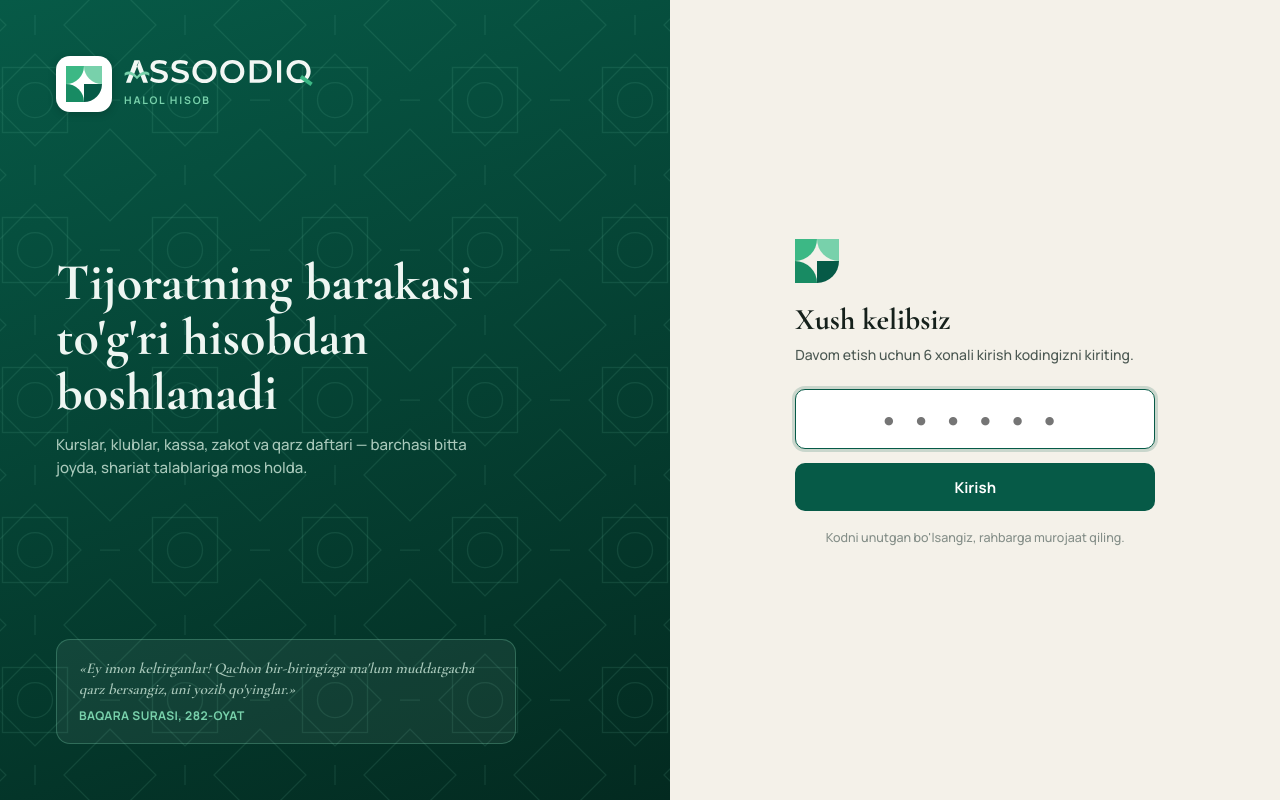
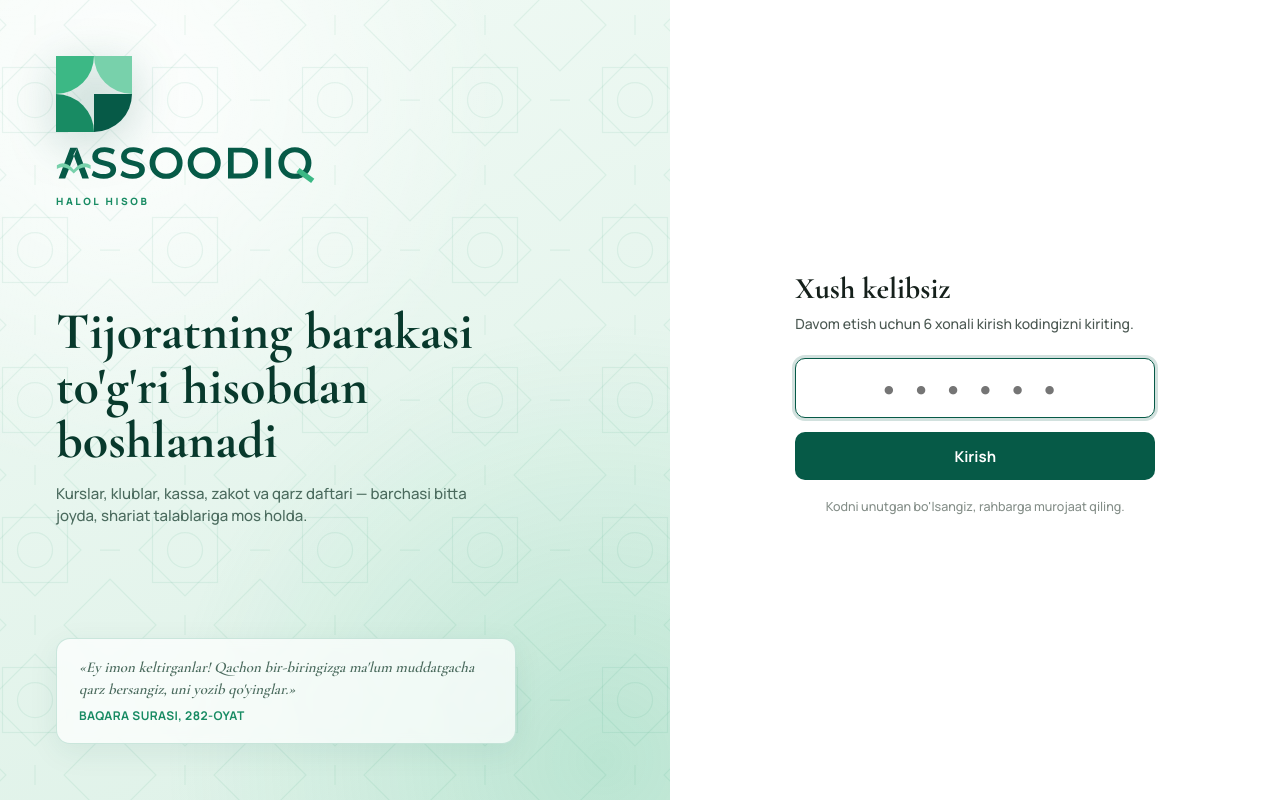
Before and after one commit to vasilakhadjimatova-stack/Assoodiq, a Flask app: page /kirish in a window 1280 px wide. Run offline with Flask 3, Linux system fonts and the light colour scheme.

Commit message:
feat(brand): yashil logo, och yon panel va jonli kirish sahifasi
- Logo yozuvi hamma joyda yashil (asl logodagidek): yon panel va kirish
  sahifasining chap qismi och fonga o'tkazildi
- Yon panel: oq fon, pastda xira naqsh, faol bo'limda yashil gradient chiziq
- Kirish sahifasi: katta logo, bo'laklari burchakdan yig'iladigan animatsiya
  (prefers-reduced-motion'da o'chadi), oq oyat kartochkasi
- Qorong'i mavzuda logo yozuvi yashil, to'q bo'lak fonga singib ketmaydi

Co-Authored-By: Claude Opus 5.5 <noreply@anthropic.com>
Claude-Session: https://claude.ai/code/session_01DkcMtNmmPnFdSFcGHH43mz

```diff
--- a/static/css/app.css
+++ b/static/css/app.css
@@ -29,10 +29,13 @@
   --grid: #ECE6DA;
   --hero1: #0A6650;
   --hero2: #054536;
-  --side-bg: #064A3A;
-  --side-bg2: #033227;
-  --side-txt: #DCEDE5;
-  --side-txt2: #93BFAC;
+  --side-bg: #FFFFFF;
+  --side-txt: #22322B;
+  --side-txt2: #7A8A83;
+  --side-hover: #F0F7F3;
+  --side-on-bg: #E3F3EB;
+  --side-on-txt: #065A47;
+  --logo-sub: #188B63;
   --shadow: 0 1px 2px rgba(20, 35, 28, .05), 0 4px 16px rgba(20, 35, 28, .05);
   --shadow-lg: 0 10px 40px rgba(10, 30, 22, .18);
   --r: 14px;
@@ -47,12 +50,12 @@
     --bg: #0A1310; --surface: #101C17; --surface2: #15241E; --surface3: #1B2D26;
     --line: #20332B; --line2: #2A4137;
     --txt: #E8EFEB; --txt2: #A7B6AF; --txt3: #6F8179;
-    --brand: #188B63; --brand-strong: #1F9E72; --brand-bg: #10362B; --brand-txt: #6CCBA2; --logo-txt: #E8F2EC;
+    --brand: #188B63; --brand-strong: #1F9E72; --brand-bg: #10362B; --brand-txt: #6CCBA2;
     --gold: #D2A653; --gold-soft: #B8904A; --gold-bg: #2B2414;
     --ok: #4CC08A; --ok-bg: #12301F; --bad: #EE7B69; --bad-bg: #3A1A15;
     --warn: #E0B25A; --warn-bg: #2E2410; --info: #7DB0DD; --info-bg: #14263A;
     --chart-in: #22A06F; --chart-out: #BA8724; --grid: #1C2C25;
-    --side-bg: #06231B; --side-bg2: #031510; --hero1: #0B5C48; --hero2: #063A2D;
+    --side-bg: #0C1814; --side-txt: #DCE8E2; --side-txt2: #7E9289; --side-hover: rgba(255, 255, 255, .05); --side-on-bg: rgba(60, 184, 133, .14); --side-on-txt: #78D1AB; --logo-sub: #78D1AB; --logo-txt: #4CC394; --hero1: #0B5C48; --hero2: #063A2D;
     --shadow: 0 1px 2px rgba(0, 0, 0, .3); --shadow-lg: 0 10px 40px rgba(0, 0, 0, .5);
     color-scheme: dark;
   }
@@ -61,12 +64,12 @@
   --bg: #0A1310; --surface: #101C17; --surface2: #15241E; --surface3: #1B2D26;
   --line: #20332B; --line2: #2A4137;
   --txt: #E8EFEB; --txt2: #A7B6AF; --txt3: #6F8179;
-  --brand: #188B63; --brand-strong: #1F9E72; --brand-bg: #10362B; --brand-txt: #6CCBA2; --logo-txt: #E8F2EC;
+  --brand: #188B63; --brand-strong: #1F9E72; --brand-bg: #10362B; --brand-txt: #6CCBA2;
   --gold: #D2A653; --gold-soft: #B8904A; --gold-bg: #2B2414;
   --ok: #4CC08A; --ok-bg: #12301F; --bad: #EE7B69; --bad-bg: #3A1A15;
   --warn: #E0B25A; --warn-bg: #2E2410; --info: #7DB0DD; --info-bg: #14263A;
   --chart-in: #22A06F; --chart-out: #BA8724; --grid: #1C2C25;
-  --side-bg: #06231B; --side-bg2: #031510; --hero1: #0B5C48; --hero2: #063A2D;
+  --side-bg: #0C1814; --side-txt: #DCE8E2; --side-txt2: #7E9289; --side-hover: rgba(255, 255, 255, .05); --side-on-bg: rgba(60, 184, 133, .14); --side-on-txt: #78D1AB; --logo-sub: #78D1AB; --logo-txt: #4CC394; --hero1: #0B5C48; --hero2: #063A2D;
   --shadow: 0 1px 2px rgba(0, 0, 0, .3); --shadow-lg: 0 10px 40px rgba(0, 0, 0, .5);
   color-scheme: dark;
 }
@@ -94,41 +97,49 @@ h1, h2, h3, h4 { margin: 0; font-weight: 700; }
 .shell { display: grid; grid-template-columns: 252px minmax(0, 1fr); min-height: 100vh; }
 .side {
   position: sticky; top: 0; height: 100vh; display: flex; flex-direction: column;
-  background:
-    url("../img/pattern.svg") center/120px repeat,
-    linear-gradient(180deg, var(--side-bg), var(--side-bg2));
-  color: var(--side-txt); padding: 22px 14px 16px;
+  background: var(--side-bg); border-right: 1px solid var(--line);
+  color: var(--side-txt); padding: 22px 14px 16px; overflow: hidden;
 }
-.brand { display: flex; align-items: center; gap: 12px; padding: 2px 8px 22px; }
-.brand-tile { width: 42px; height: 42px; flex: none; border-radius: 11px; background: #fff; display: grid; place-items: center; box-shadow: 0 2px 8px rgba(0, 0, 0, .18); }
-.brand-tile img { width: 28px; height: 28px; display: block; }
+/* pastki qismda xira islomiy naqsh */
+.side::before {
+  content: ""; position: absolute; left: 0; right: 0; bottom: 0; height: 320px; pointer-events: none;
+  background: url("../img/pattern-soft.svg") center bottom/120px;
+  -webkit-mask-image: linear-gradient(to top, #000 0%, transparent 100%);
+  mask-image: linear-gradient(to top, #000 0%, transparent 100%);
+}
+.side > * { position: relative; }
+.brand { display: flex; align-items: center; gap: 12px; padding: 4px 8px 24px; margin: 0 0 6px; border-bottom: 1px solid var(--line); }
+.brand .mark { width: 40px; height: 40px; flex: none; filter: drop-shadow(0 3px 6px rgba(6, 90, 71, .18)); transition: transform .3s ease; }
+.brand:hover .mark { transform: rotate(-8deg) scale(1.04); }
 .brand-txt { min-width: 0; }
 .wordmark { display: block; height: auto; }
 .wordmark .wm-t { fill: var(--logo-txt); }
 .wordmark .wm-a1 { fill: #78D1AB; }
 .wordmark .wm-a2 { fill: #3CB885; }
-.side .wordmark, .login-art .wordmark { --logo-txt: #F2F7F4; width: 138px; }
-.brand-sub { font-size: 10.5px; letter-spacing: 1.8px; text-transform: uppercase; color: var(--mint, #78D1AB); margin-top: 6px; font-weight: 700; }
-.nav { display: flex; flex-direction: column; gap: 2px; flex: 1; overflow-y: auto; }
-.nav-h { font-size: 10.5px; letter-spacing: 1.4px; text-transform: uppercase; color: var(--side-txt2); padding: 14px 12px 6px; opacity: .8; }
+.side .wordmark { width: 142px; }
+.brand-sub { font-size: 10px; letter-spacing: 2.6px; text-transform: uppercase; color: var(--logo-sub); margin-top: 7px; font-weight: 800; }
+.nav { display: flex; flex-direction: column; gap: 2px; flex: 1; overflow-y: auto; padding-top: 4px; }
+.nav-h { font-size: 10.5px; letter-spacing: 1.4px; text-transform: uppercase; color: var(--side-txt2); padding: 16px 12px 6px; font-weight: 700; }
 .nav a {
-  display: flex; align-items: center; gap: 12px; padding: 9px 12px; border-radius: 10px;
-  color: var(--side-txt); font-weight: 600; font-size: 14px; transition: background .15s;
+  position: relative; display: flex; align-items: center; gap: 12px; padding: 9px 12px; border-radius: 10px;
+  color: var(--side-txt); font-weight: 600; font-size: 14px; transition: background .15s, color .15s;
 }
-.nav a .ic { color: var(--side-txt2); }
-.nav a:hover { background: rgba(255, 255, 255, .06); }
-.nav a.on { background: rgba(120, 209, 171, .14); color: #FFFFFF; box-shadow: inset 2px 0 0 #78D1AB; }
-.nav a.on .ic { color: #78D1AB; }
-.nav .badge { margin-left: auto; min-width: 20px; padding: 0 6px; height: 20px; border-radius: 10px; background: rgba(255,255,255,.1); color: var(--side-txt); font-size: 11.5px; display: grid; place-items: center; }
-.nav .badge.hot { background: #C2503D; color: #fff; }
-.side-foot { border-top: 1px solid rgba(255, 255, 255, .08); padding: 12px 6px 0; display: flex; align-items: center; gap: 10px; }
-.avatar { width: 34px; height: 34px; border-radius: 50%; background: rgba(120, 209, 171, .2); color: #D8F3E6; display: grid; place-items: center; font-weight: 700; font-size: 13px; flex: none; }
+.nav a .ic { color: var(--side-txt2); transition: color .15s; }
+.nav a:hover { background: var(--side-hover); }
+.nav a:hover .ic { color: var(--side-on-txt); }
+.nav a.on { background: var(--side-on-bg); color: var(--side-on-txt); font-weight: 700; }
+.nav a.on::before { content: ""; position: absolute; left: -14px; top: 8px; bottom: 8px; width: 4px; border-radius: 0 4px 4px 0; background: linear-gradient(180deg, #3CB885, #065A47); }
+.nav a.on .ic { color: var(--side-on-txt); }
+.nav .badge { margin-left: auto; min-width: 20px; padding: 0 6px; height: 20px; border-radius: 10px; background: var(--surface2); color: var(--txt2); font-size: 11.5px; display: grid; place-items: center; }
+.nav .badge.hot { background: var(--bad); color: #fff; }
+.side-foot { border-top: 1px solid var(--line); padding: 12px 6px 0; display: flex; align-items: center; gap: 10px; }
+.avatar { width: 34px; height: 34px; border-radius: 50%; background: linear-gradient(140deg, #78D1AB, #3CB885); color: #fff; display: grid; place-items: center; font-weight: 800; font-size: 13px; flex: none; }
 .side-foot .who { flex: 1; min-width: 0; }
 .side-foot .who b { display: block; font-size: 13px; white-space: nowrap; overflow: hidden; text-overflow: ellipsis; }
 .side-foot .who span { font-size: 11.5px; color: var(--side-txt2); }
 .icon-btn { width: 34px; height: 34px; display: grid; place-items: center; border-radius: 9px; border: 0; background: transparent; color: inherit; cursor: pointer; }
 .side .icon-btn { color: var(--side-txt2); }
-.side .icon-btn:hover { background: rgba(255, 255, 255, .08); color: #fff; }
+.side .icon-btn:hover { background: var(--side-hover); color: var(--side-on-txt); }
 
 .main { min-width: 0; padding: 26px 32px 60px; }
 .wrap { max-width: 1240px; margin: 0 auto; }
@@ -366,16 +377,39 @@ details.more .menu { position: absolute; right: 0; top: calc(100% + 4px); backgr
 
 /* Kirish sahifasi */
 .login { min-height: 100vh; display: grid; grid-template-columns: 1.1fr 1fr; }
-.login-art { background: url("../img/pattern.svg") center/150px, linear-gradient(160deg, #075A47, #032A20); color: #EEF6F2; padding: 56px; display: flex; flex-direction: column; justify-content: space-between; }
-.login-art h1 { font: 700 52px/1.05 var(--display); max-width: 440px; }
-.login-brand { padding: 0; }
-.login-brand .brand-tile { width: 56px; height: 56px; border-radius: 14px; }
-.login-brand .brand-tile img { width: 36px; height: 36px; }
-.login-brand .wordmark { width: 190px; }
-.login-mark { width: 44px; height: 44px; display: block; margin-bottom: 18px; }
-.login-art p { color: #A9C9BB; max-width: 420px; font-size: 15px; }
-.login-art .ayah { background: rgba(255, 255, 255, .06); border-color: rgba(120, 209, 171, .3); color: #EEF6F2; max-width: 460px; }
-.login-form { display: grid; place-items: center; padding: 32px; }
+.login-art {
+  position: relative; overflow: hidden; padding: 56px; display: flex; flex-direction: column; justify-content: space-between; gap: 32px;
+  background:
+    radial-gradient(circle at 18% 12%, rgba(255, 255, 255, .9) 0, transparent 42%),
+    radial-gradient(circle at 90% 95%, rgba(60, 184, 133, .22) 0, transparent 45%),
+    linear-gradient(160deg, #F1FAF5 0%, #DDF1E7 100%);
+  color: #0B3A2E;
+}
+.login-art::before { content: ""; position: absolute; inset: 0; background: url("../img/pattern-soft.svg") center/150px; opacity: .9; pointer-events: none; }
+.login-art > * { position: relative; }
+.login-art h1 { font: 700 52px/1.05 var(--display); max-width: 460px; color: #08392C; }
+.login-art p { color: #4A6A5D; max-width: 420px; font-size: 15px; }
+.login-art .ayah { background: rgba(255, 255, 255, .72); border-color: rgba(24, 139, 99, .2); color: #163F33; max-width: 460px; backdrop-filter: blur(4px); box-shadow: 0 8px 30px rgba(6, 90, 71, .08); }
+.login-art .ayah small { color: #188B63; }
+.login-lockup { display: flex; flex-direction: column; align-items: flex-start; gap: 14px; }
+.login-lockup .mark { width: 76px; height: 76px; filter: drop-shadow(0 10px 22px rgba(6, 90, 71, .25)); }
+.login-lockup .wordmark { width: 260px; --logo-txt: #065A47; }
+.login-lockup .brand-sub { color: #188B63; margin-top: -4px; }
+/* logo bo'laklari burchakdan yig'iladi */
+.login-lockup .q { transform-box: fill-box; animation: q-in .7s cubic-bezier(.2, .8, .2, 1.15) both; }
+.login-lockup .q1 { transform-origin: 0 0; animation-delay: .05s; }
+.login-lockup .q2 { transform-origin: 100% 0; animation-delay: .15s; }
+.login-lockup .q3 { transform-origin: 0 100%; animation-delay: .25s; }
+.login-lockup .q4 { transform-origin: 0 0; animation-delay: .35s; }
+.login-lockup .wordmark, .login-lockup .brand-sub { animation: fade-up .7s ease .4s both; }
+@keyframes q-in { from { transform: scale(0); opacity: 0; } to { transform: none; opacity: 1; } }
+@keyframes fade-up { from { transform: translateY(8px); opacity: 0; } to { transform: none; opacity: 1; } }
+@media (prefers-reduced-motion: reduce) { .login-lockup * { animation: none !important; } }
+:root[data-theme="dark"] .side .mark .q4, :root[data-theme="dark"] .topbar .mark .q4 { fill: #12805F; }
+@media (prefers-color-scheme: dark) {
+  :root:not([data-theme="light"]) .side .mark .q4, :root:not([data-theme="light"]) .topbar .mark .q4 { fill: #12805F; }
+}
+.login-form { display: grid; place-items: center; padding: 32px; background: var(--surface); }
 .login-box { width: min(360px, 100%); }
 .login-box h2 { font: 700 30px var(--display); }
 .code-in { font-size: 28px !important; height: 60px !important; letter-spacing: 12px; text-align: center; font-weight: 800 !important; }
@@ -399,7 +433,7 @@ details.more .menu { position: absolute; right: 0; top: calc(100% + 4px); backgr
   .main { padding: 16px 16px 96px; }
   .topbar { display: flex; align-items: center; gap: 10px; margin: -4px 0 14px; }
   .topbar-logo { display: flex; align-items: center; gap: 10px; }
-  .topbar-logo img { width: 30px; height: 30px; }
+  .topbar-logo .mark { width: 30px; height: 30px; }
   .topbar-logo .wordmark { width: 118px; }
   .topbar .icon-btn { color: var(--txt2); border: 1px solid var(--line); background: var(--surface); }
   .bottom-nav { display: grid; grid-template-columns: repeat(5, 1fr); position: fixed; left: 0; right: 0; bottom: 0; z-index: 50; background: var(--surface); border-top: 1px solid var(--line); padding: 6px 4px calc(6px + env(safe-area-inset-bottom)); }
@@ -422,7 +456,9 @@ details.more .menu { position: absolute; right: 0; top: calc(100% + 4px); backgr
   .search { max-width: none; min-width: 100%; }
   .form-grid { grid-template-columns: minmax(0, 1fr); }
   .login { grid-template-columns: minmax(0, 1fr); }
-  .login-art { padding: 32px 24px; gap: 24px; }
+  .login-art { padding: 32px 24px; gap: 20px; }
+  .login-lockup .mark { width: 56px; height: 56px; }
+  .login-lockup .wordmark { width: 200px; }
   .login-art h1 { font-size: 36px; }
   .login-art .ayah, .login-art p { display: none; }
   /* Jadval → kartochka */
@@ -445,4 +481,3 @@ details.more .menu { position: absolute; right: 0; top: calc(100% + 4px); backgr
   .kv b { font-size: 13.5px; }
   .month-nav span { min-width: 104px; }
 }
-.login-art .ayah small { color: #78D1AB; }
--- a/templates/base.html
+++ b/templates/base.html
@@ -12,7 +12,7 @@
   <link rel="preconnect" href="https://fonts.googleapis.com">
   <link rel="preconnect" href="https://fonts.gstatic.com" crossorigin>
   <link href="https://fonts.googleapis.com/css2?family=Cormorant+Garamond:wght@600;700&family=Manrope:wght@500;600;700;800&display=swap" rel="stylesheet">
-  <link rel="stylesheet" href="{{ url_for('static', filename='css/app.css') }}?v=2">
+  <link rel="stylesheet" href="{{ url_for('static', filename='css/app.css') }}?v=3">
   <script>
     try { var t = localStorage.getItem('theme'); if (t) document.documentElement.dataset.theme = t; } catch (e) {}
   </script>
@@ -23,7 +23,7 @@
 <div class="shell">
   <aside class="side" id="side">
     <a class="brand" href="/" aria-label="Assoodiq">
-      <span class="brand-tile"><img src="{{ url_for('static', filename='img/mark.svg') }}" alt=""></span>
+      {% include "partials/mark.svg" %}
       <div class="brand-txt">{% include "partials/wordmark.svg" %}<div class="brand-sub">Halol hisob</div></div>
     </a>
     <nav class="nav">
@@ -56,7 +56,7 @@
     <div class="wrap">
       <div class="topbar">
         <button class="icon-btn" type="button" data-nav-open>{{ ui.icon('menu') }}</button>
-        <a class="topbar-logo" href="/" aria-label="Assoodiq"><img src="{{ url_for('static', filename='img/mark.svg') }}" alt="">{% include "partials/wordmark.svg" %}</a>
+        <a class="topbar-logo" href="/" aria-label="Assoodiq">{% include "partials/mark.svg" %}{% include "partials/wordmark.svg" %}</a>
       </div>
       {% block content %}{% endblock %}
     </div>
@@ -76,7 +76,7 @@
 <div class="flashes">
   {% for cat, msg in get_flashed_messages(with_categories=true) %}<div class="flash {{ cat }}">{{ msg }}</div>{% endfor %}
 </div>
-<script src="{{ url_for('static', filename='js/app.js') }}?v=2"></script>
+<script src="{{ url_for('static', filename='js/app.js') }}?v=3"></script>
 {% block scripts %}{% endblock %}
 </body>
 </html>
--- a/templates/pages/login.html
+++ b/templates/pages/login.html
@@ -3,9 +3,10 @@
 {% block body %}
 <div class="login">
   <div class="login-art">
-    <div class="brand login-brand" aria-label="Assoodiq">
-      <span class="brand-tile"><img src="{{ url_for('static', filename='img/mark.svg') }}" alt=""></span>
-      <div class="brand-txt">{% include "partials/wordmark.svg" %}<div class="brand-sub">Halol hisob</div></div>
+    <div class="login-lockup" aria-label="Assoodiq">
+      {% include "partials/mark.svg" %}
+      {% include "partials/wordmark.svg" %}
+      <div class="brand-sub">Halol hisob</div>
     </div>
     <div>
       <h1>Tijoratning barakasi to'g'ri hisobdan boshlanadi</h1>
@@ -18,7 +19,6 @@
   </div>
   <div class="login-form">
     <form class="login-box" method="post">
-      <img class="login-mark" src="{{ url_for('static', filename='img/mark.svg') }}" alt="">
       <h2>Xush kelibsiz</h2>
       <p class="muted" style="margin:6px 0 24px">Davom etish uchun 6 xonali kirish kodingizni kiriting.</p>
       <input class="input code-in" name="code" inputmode="numeric" maxlength="6" autocomplete="one-time-code" autofocus placeholder="••••••" required>
```
Also changed, not shown: static/img/pattern-soft.svg (added), templates/partials/mark.svg (added), 7 other files.
